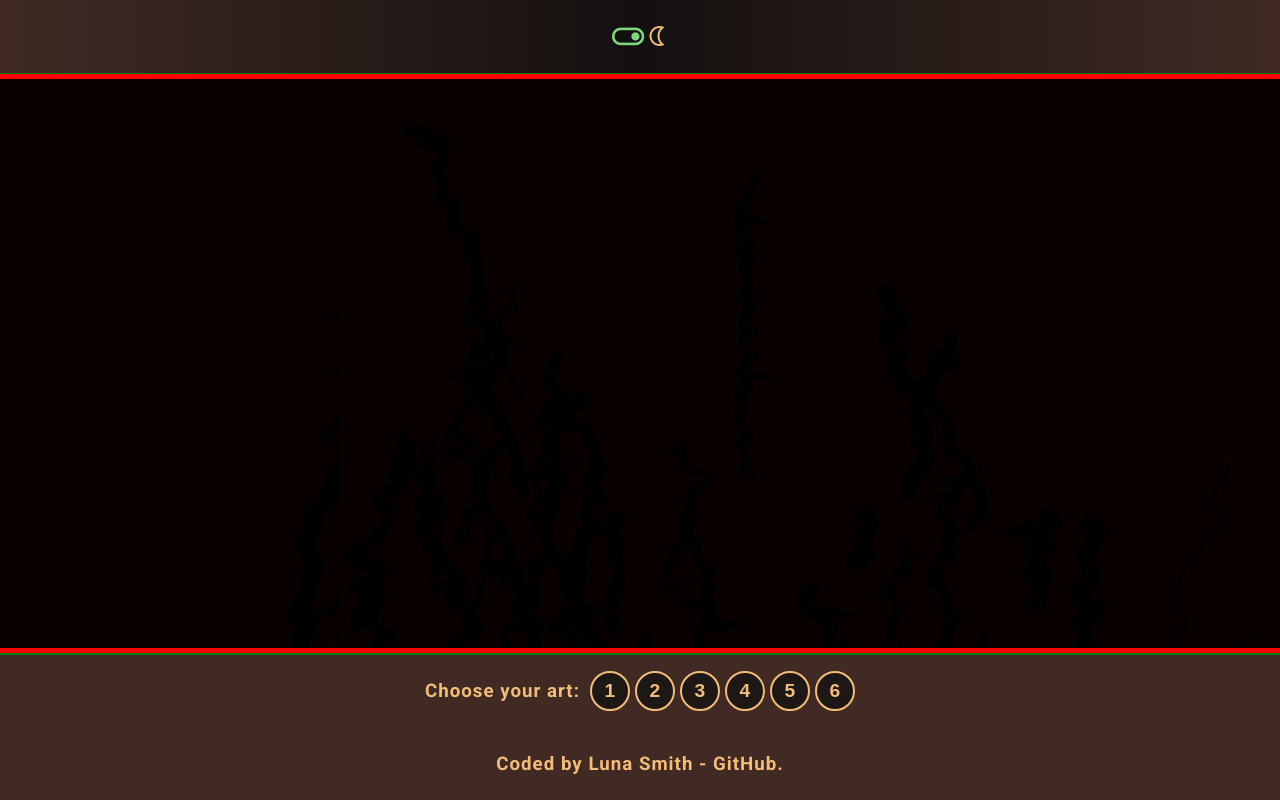
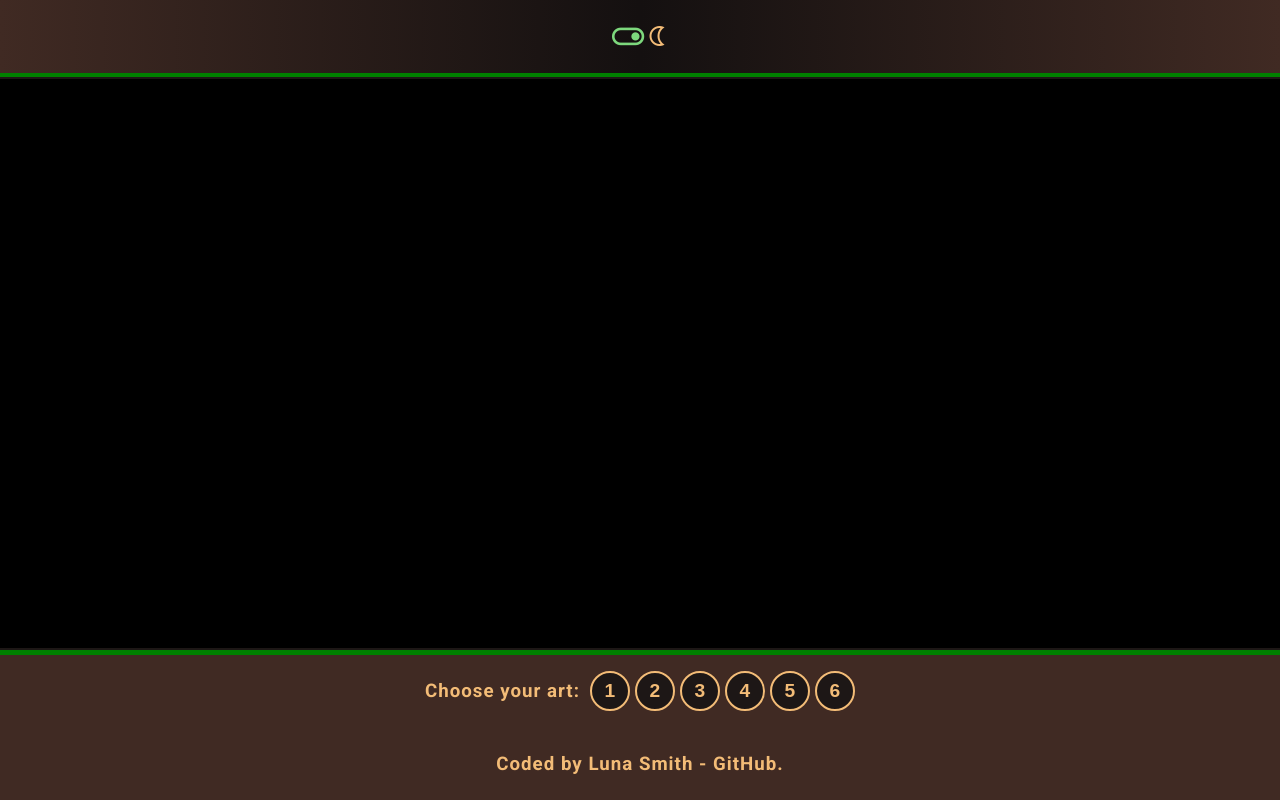
Before and after one commit to Lu-Smith/line_and_path_canvas_vue, a Vue app: page / in a window 1280 px wide. Built offline with nearby package versions, Linux system fonts and the light colour scheme.

Commit message:
Updated mode styles in MainCanvas.vue

```diff
--- a/src/components/MainCanvas.vue
+++ b/src/components/MainCanvas.vue
@@ -1,5 +1,8 @@
 <template>
-    <canvas ref="canvas"></canvas>
+    <canvas
+    ref="canvas"
+    :style="{ backgroundColor: mode ? 'white' : 'black', border: mode ? '2px solid #feffdf' : '2px solid #1d1716' }"
+    ></canvas>
     <ElephantImage id="elephant" />
 </template>
 
@@ -176,10 +179,3 @@
         canvasOne(imagePattern);
     });
 </script>
-
-<style scoped>
-    canvas {
-        border: 5px solid red;
-        background-color: rgb(9, 0, 0);
-    }
-</style>
```
